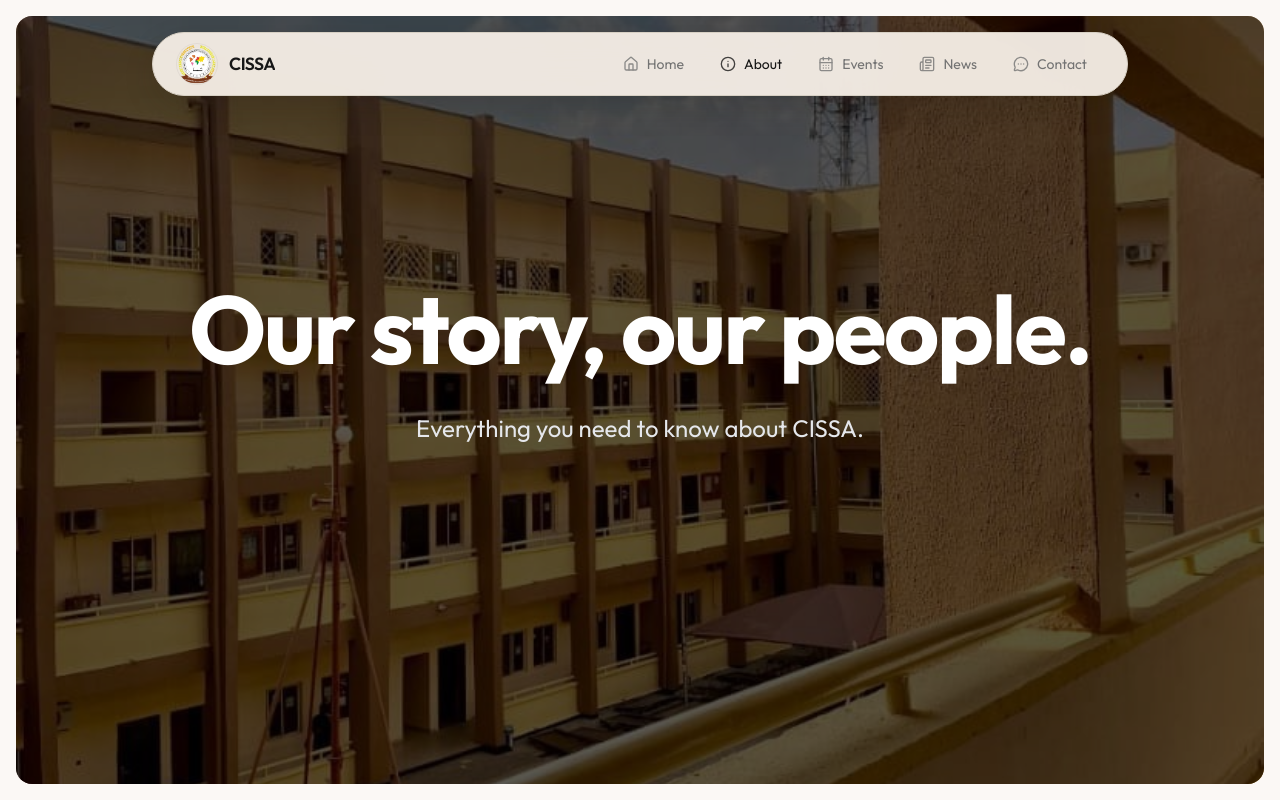
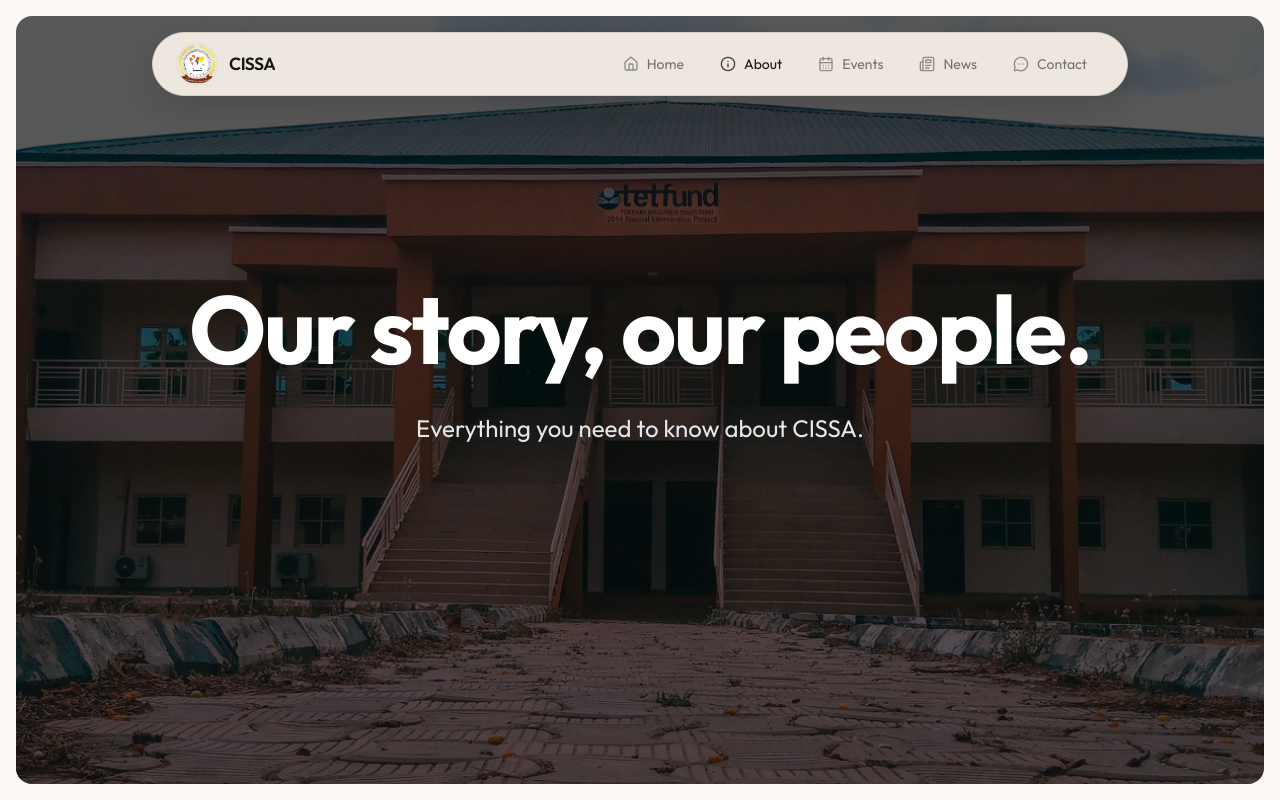
Before and after one commit to cissaunilorin/cissa-paragon-website-frontend, a Next.js app: page /about in a window 1280 px wide. Shown: the top 800 px of the page. Built offline with nearby package versions, Linux system fonts and the light colour scheme.

Commit message:
feat: update Hero component background image

```diff
--- a/src/app/(main)/about/_components/Hero.tsx
+++ b/src/app/(main)/about/_components/Hero.tsx
@@ -2,7 +2,6 @@
 
 import { useEffect, useRef } from "react";
 import gsap from "gsap";
-import { ChevronDown } from "lucide-react";
 
 export default function Hero() {
 	const containerRef = useRef<HTMLDivElement>(null);
@@ -49,7 +48,7 @@ export default function Hero() {
 				id="about"
 				className="hero min-h-screen lg:min-h-full relative overflow-hidden flex items-end justify-start lg:items-center lg:justify-center lg:rounded-2xl flex-1"
 				style={{
-					backgroundImage: "url(/assets/fac4.jpg)",
+					backgroundImage: "url(/assets/ov-2.png)",
 					backgroundSize: "cover",
 					backgroundPosition: "center",
 				}}
```
